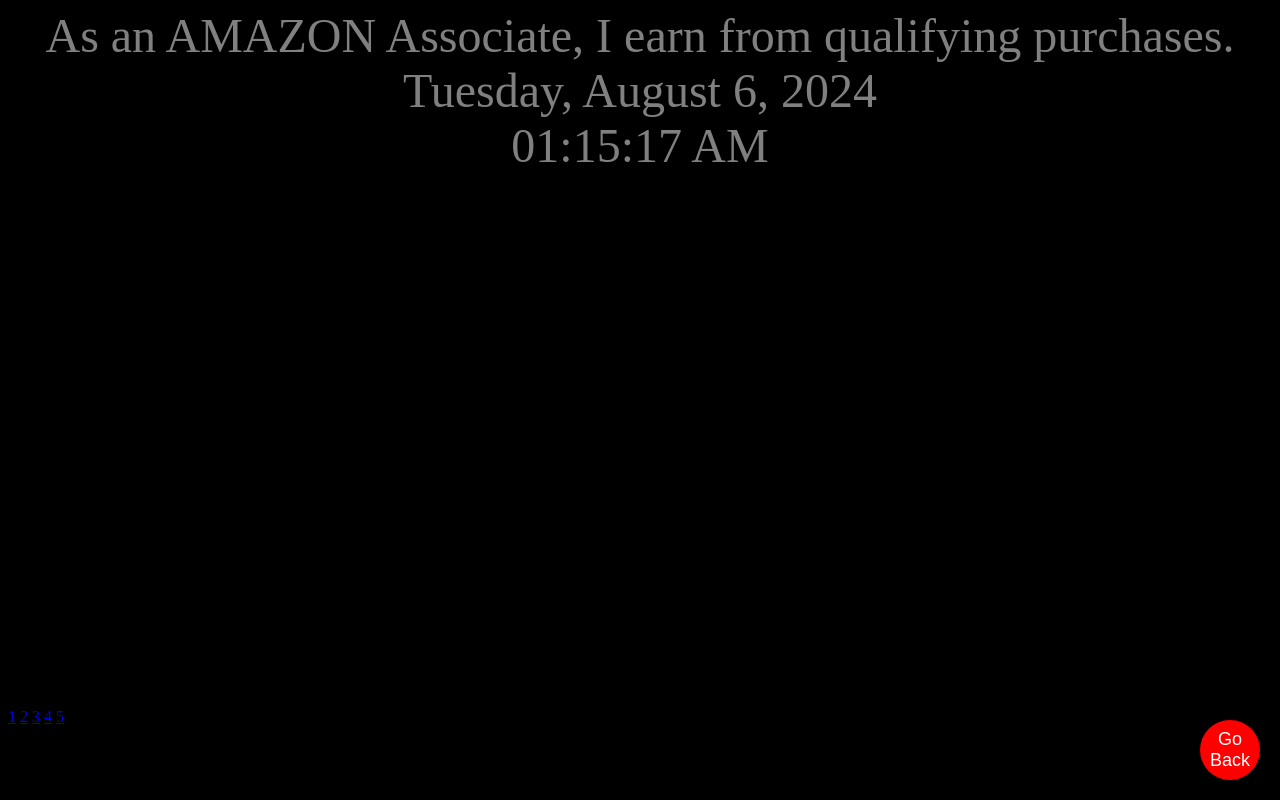
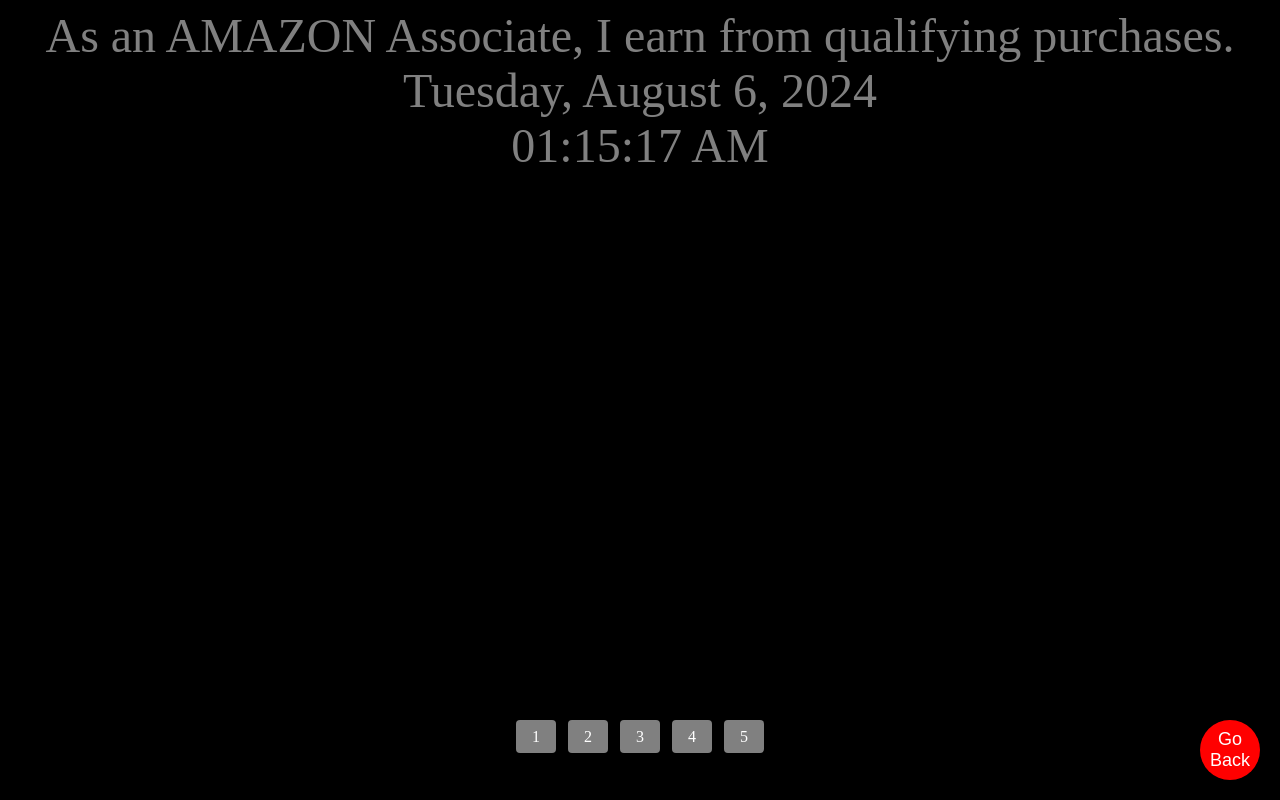
Before and after one commit to iasmarket/HealthPersonalCare, a plain HTML site: page index.html in a window 1280 px wide. Drawn offline with Linux system fonts and the light colour scheme.

Commit message:
Update index.html

```diff
--- a/index.html
+++ b/index.html
@@ -63,7 +63,23 @@
             cursor: pointer;
             color: blue;
         }
+        .pagination {
+            text-align: center;
+            margin: 20px 0;
+        }
 
+        .pagination a {
+            color: white;
+            padding: 8px 16px;
+            text-decoration: none;
+            background-color: gray;
+            margin: 0 4px;
+            border-radius: 4px;
+        }
+
+        .pagination a:hover {
+            background-color: #575757;
+        }
         @media (min-width: 768px) and (max-width: 991px) {
             .product {
                 width: calc(100% / 3);
```
